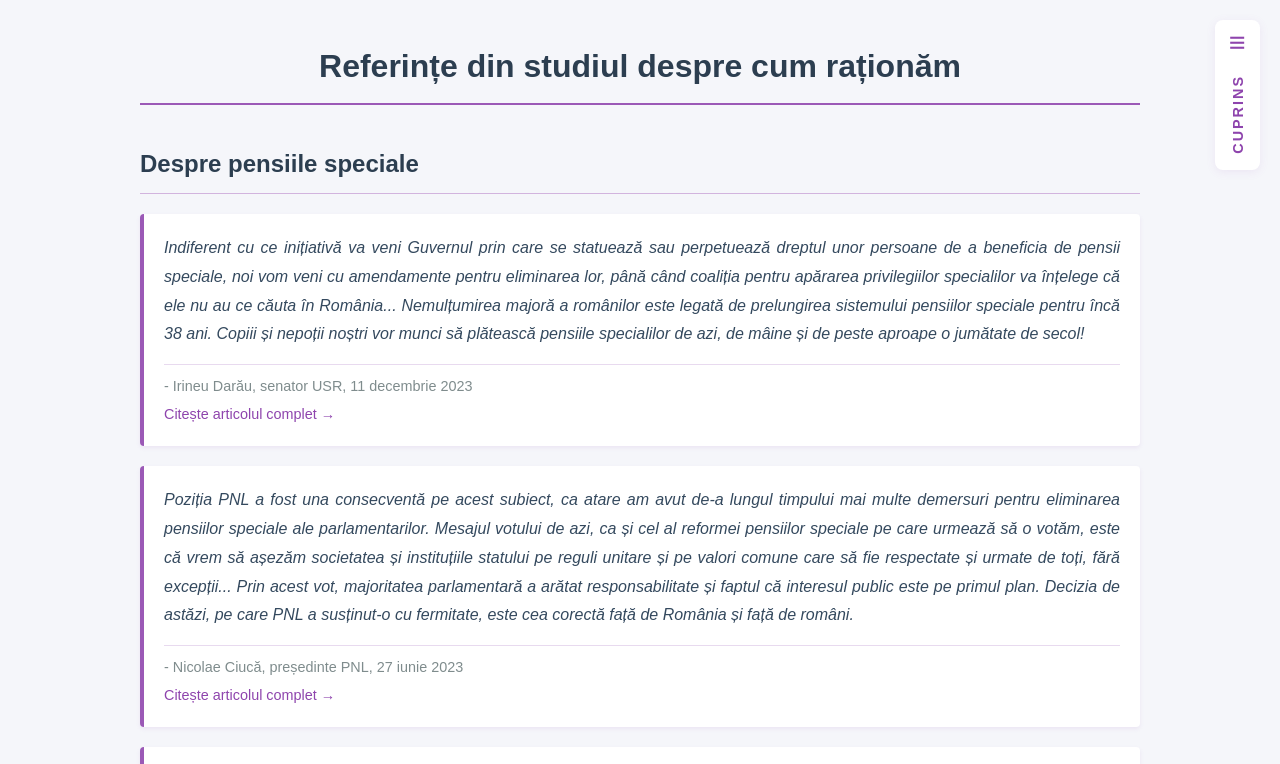
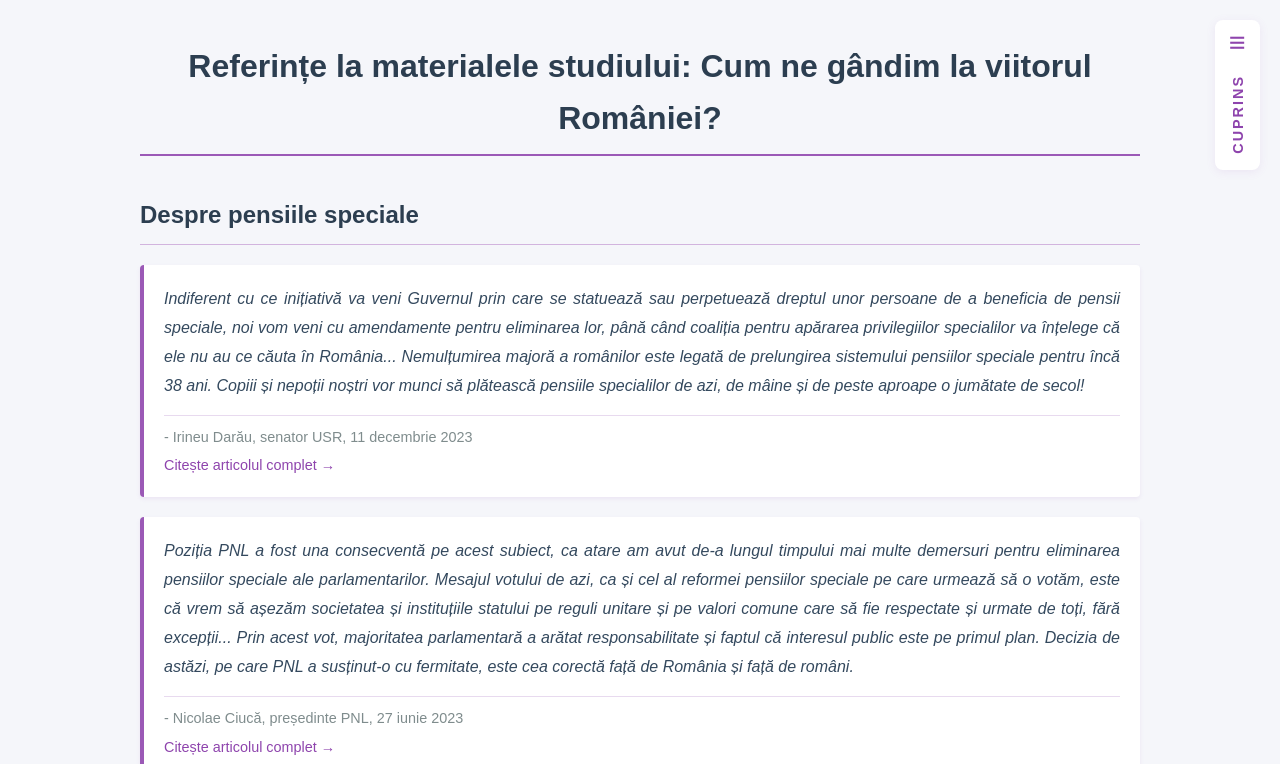
Before and after one commit to Haraven/wise.reasoning.reference.website, a plain HTML site: page index.html in a window 1280 px wide. Shown: the top 764 px of the page. Drawn offline with Linux system fonts and the light colour scheme.

Commit message:
feat: update website title

```diff
--- a/index.html
+++ b/index.html
@@ -3,7 +3,10 @@
     <head>
         <meta charset="UTF-8" />
         <meta name="viewport" content="width=device-width, initial-scale=1.0" />
-        <title>Referințe din studiul despre cum raționăm</title>
+        <title>
+            Referințe la materialele studiului: Cum ne gândim la viitorul
+            României?
+        </title>
         <link rel="icon" type="image/png" href="favicon.png" />
         <style>
             html {
@@ -263,7 +266,10 @@
             </div>
         </nav>
 
-        <h1>Referințe din studiul despre cum raționăm</h1>
+        <h1>
+            Referințe la materialele studiului: Cum ne gândim la viitorul
+            României?
+        </h1>
 
         <h2 id="pensii">Despre pensiile speciale</h2>
 
```
